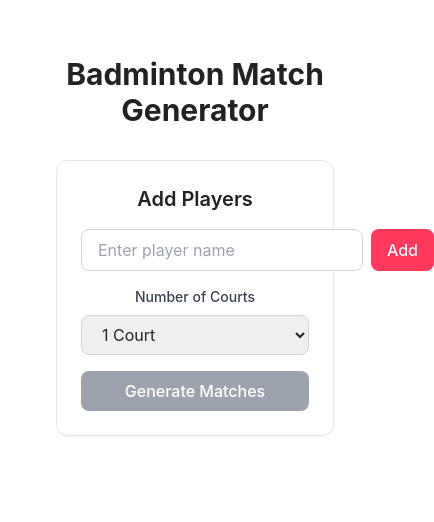
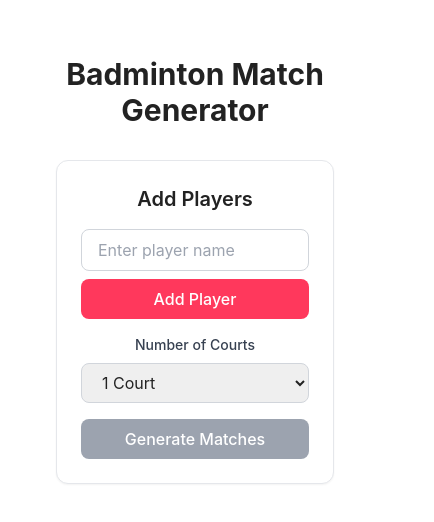
Before and after one commit to atreyaray/badminton-pairings, a React (Vite) app: page / in a window 390 px wide. Shown: the top 522 px of the page, 434 px wide, since content can reach past the window. Built offline with nearby package versions, Linux system fonts and the light colour scheme.

Commit message:
fix: updated look for mobile

```diff
--- a/src/components/PlayerSetup.tsx
+++ b/src/components/PlayerSetup.tsx
@@ -47,7 +47,7 @@ export function PlayerSetup({ onSessionGenerated }: PlayerSetupProps) {
 
       <div className="bg-white rounded-xl shadow-sm border border-gray-200 p-6">
         <h2 className="text-xl font-semibold mb-4 text-[#222222]">Add Players</h2>
-        <div className="flex gap-2 mb-4">
+        <div className="flex flex-col sm:flex-row gap-2 mb-4">
           <input
             type="text"
             value={newPlayerName}
@@ -58,9 +58,9 @@ export function PlayerSetup({ onSessionGenerated }: PlayerSetupProps) {
           />
           <button
             onClick={addPlayer}
-            className="px-4 py-2 bg-[#FF385C] text-white rounded-lg hover:bg-[#E61E4D] focus:outline-none focus:ring-2 focus:ring-[#FF385C]"
+            className="px-6 py-2 bg-[#FF385C] text-white rounded-lg hover:bg-[#E61E4D] focus:outline-none focus:ring-2 focus:ring-[#FF385C] whitespace-nowrap"
           >
-            Add
+            Add Player
           </button>
         </div>
 
```
